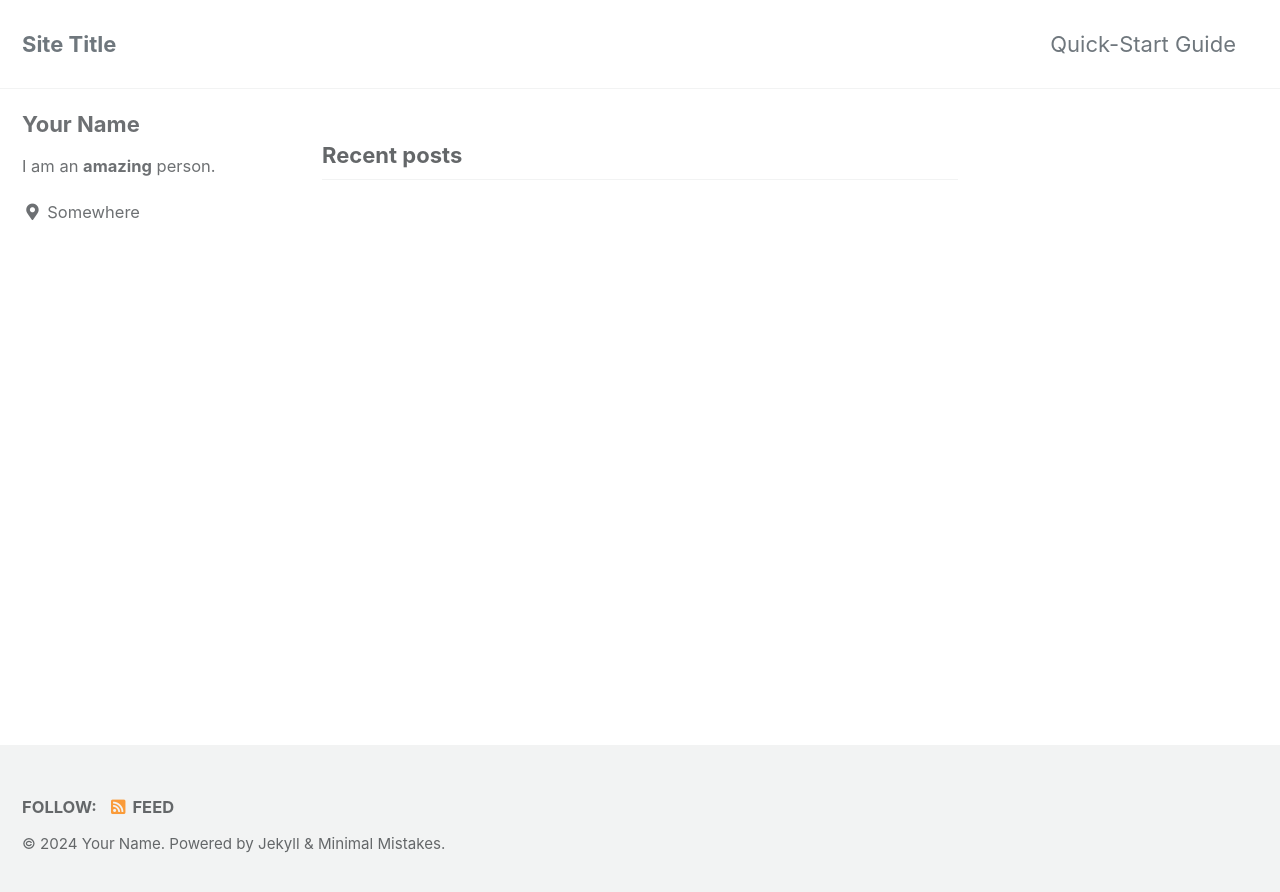
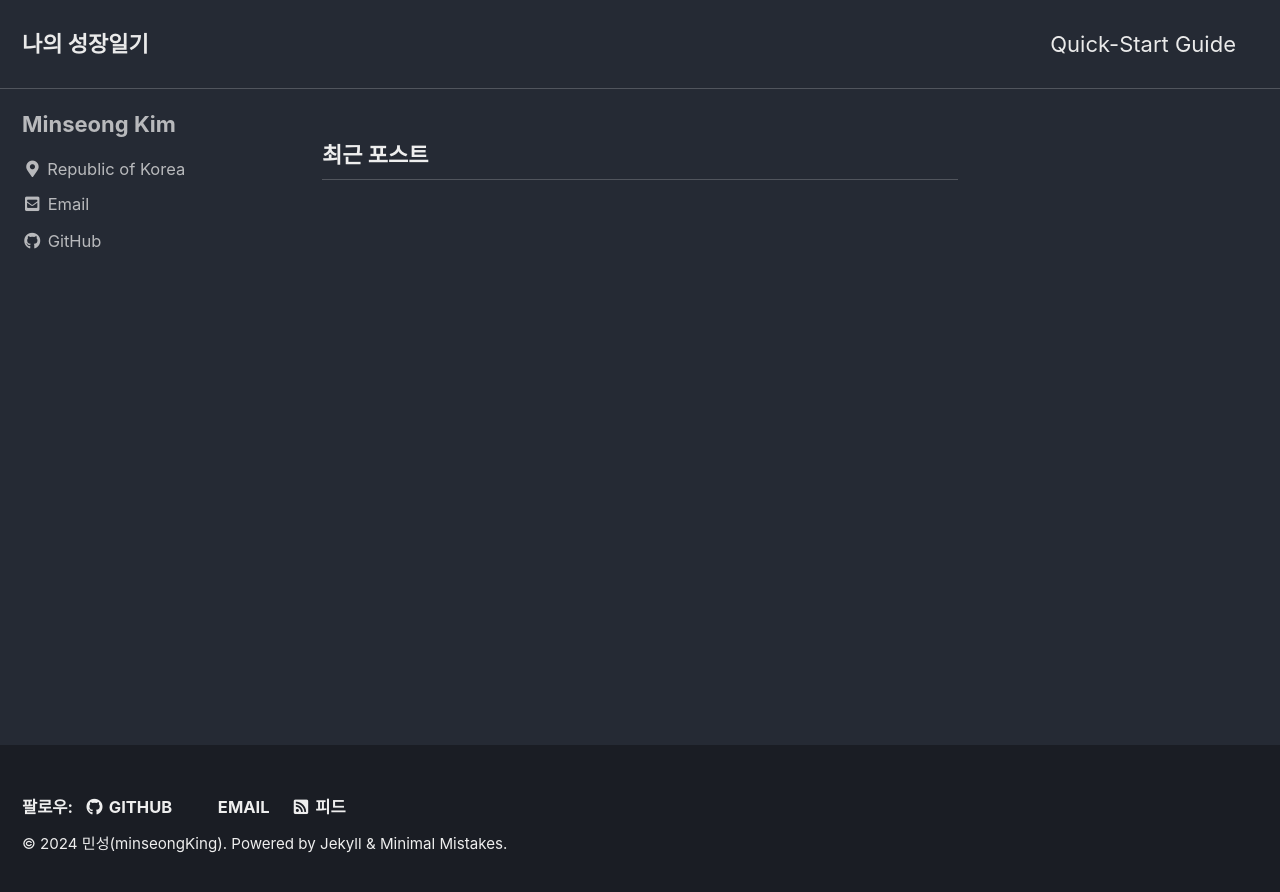
Before and after one commit to iamminseongKim/iamminseongKim.github.io, a Jekyll site: the page built from index.html, in a window 1280 px wide. Shown: the top 892 px of the page. Built offline with Jekyll 4.4.1, drawn with Linux system fonts in a browser that asks for light colours; cached includes are drawn as plain includes; the list of posts is cut into pages by our own code.

Commit message:
기초 세팅

```diff
--- a/_config.yml
+++ b/_config.yml
@@ -12,21 +12,21 @@
 
 # theme                  : "minimal-mistakes-jekyll"
 # remote_theme           : "mmistakes/minimal-mistakes"
-minimal_mistakes_skin    : "default" # "air", "aqua", "contrast", "dark", "dirt", "neon", "mint", "plum", "sunrise"
+minimal_mistakes_skin    : "dark" # "air", "aqua", "contrast", "dark", "dirt", "neon", "mint", "plum", "sunrise"
 
 # Site Settings
-locale                   : "en-US"
-title                    : "Site Title"
+locale                   : "ko-KR"
+title                    : "나의 성장일기"
 title_separator          : "-"
 subtitle                 : # site tagline that appears below site title in masthead
-name                     : "Your Name"
-description              : "An amazing website."
+name                     : "민성(minseongKing)"
+description              : ""
 url                      : # the base hostname & protocol for your site e.g. "https://mmistakes.github.io"
 baseurl                  : # the subpath of your site, e.g. "/blog"
 repository               : # GitHub username/repo-name e.g. "mmistakes/minimal-mistakes"
 teaser                   : # path of fallback teaser image, e.g. "/assets/images/500x300.png"
 logo                     : # path of logo image to display in the masthead, e.g. "/assets/images/88x88.png"
-masthead_title           : # overrides the website title displayed in the masthead, use " " for no title
+masthead_title           : 나의 성장일기
 # breadcrumbs            : false # true, false (default)
 words_per_minute         : 200
 comments:
@@ -104,52 +104,30 @@ analytics:
 
 # Site Author
 author:
-  name             : "Your Name"
+  name             : "Minseong Kim"
   avatar           : # path of avatar image, e.g. "/assets/images/bio-photo.jpg"
-  bio              : "I am an **amazing** person."
-  location         : "Somewhere"
+  bio              : ""
+  location         : "Republic of Korea"
   email            :
   links:
     - label: "Email"
       icon: "fas fa-fw fa-envelope-square"
-      # url: "mailto:your.name@email.com"
-    - label: "Website"
-      icon: "fas fa-fw fa-link"
-      # url: "https://your-website.com"
-    - label: "Twitter"
-      icon: "fab fa-fw fa-twitter-square"
-      # url: "https://twitter.com/"
-    - label: "Facebook"
-      icon: "fab fa-fw fa-facebook-square"
-      # url: "https://facebook.com/"
+      url: mailto:minseongkimim@gmail.com
     - label: "GitHub"
       icon: "fab fa-fw fa-github"
-      # url: "https://github.com/"
-    - label: "Instagram"
-      icon: "fab fa-fw fa-instagram"
-      # url: "https://instagram.com/"
+      url: "https://github.com/iamminseongKim"
 
 # Site Footer
 footer:
   links:
-    - label: "Twitter"
-      icon: "fab fa-fw fa-twitter-square"
-      # url:
-    - label: "Facebook"
-      icon: "fab fa-fw fa-facebook-square"
-      # url:
     - label: "GitHub"
       icon: "fab fa-fw fa-github"
-      # url:
-    - label: "GitLab"
-      icon: "fab fa-fw fa-gitlab"
-      # url:
-    - label: "Bitbucket"
-      icon: "fab fa-fw fa-bitbucket"
-      # url:
-    - label: "Instagram"
-      icon: "fab fa-fw fa-instagram"
-      # url:
+      url: "https://github.com/iamminseongKim"
+    - label: "Email"
+      icon: "fab fa-fw fa-envelope-square"
+      url: mailto:minseongkimim@gmail.com
+
+
 
 
 # Reading Files
```
